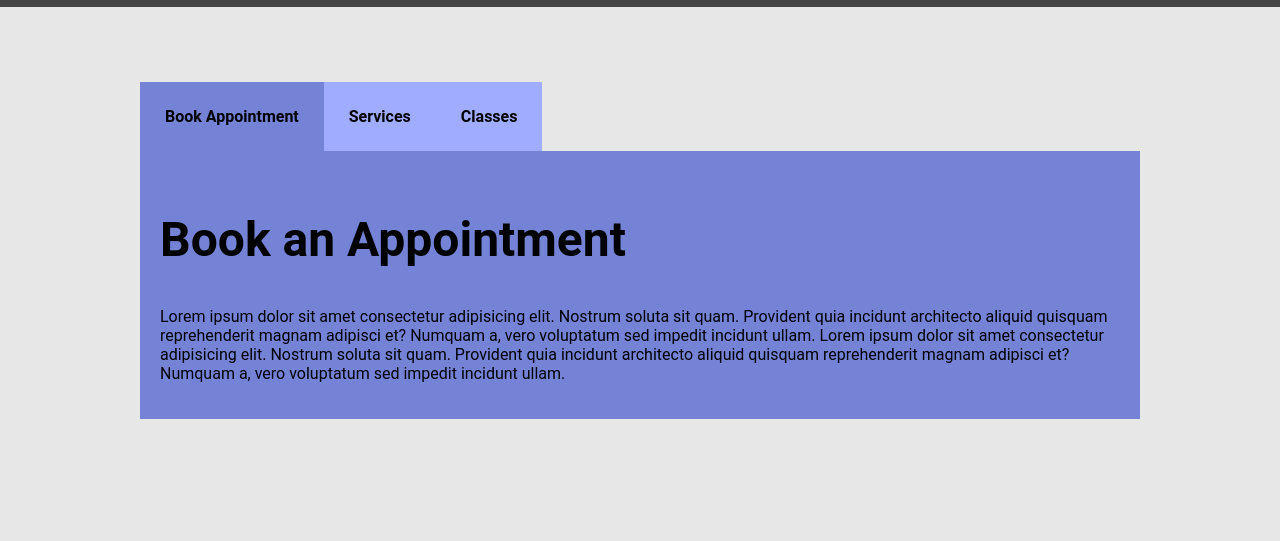
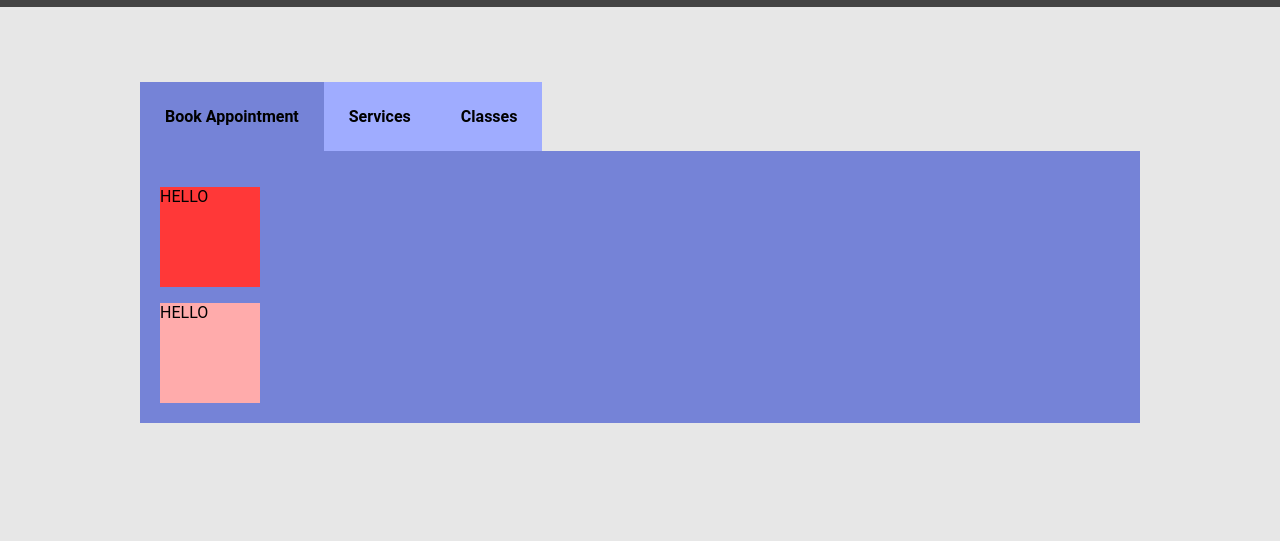
Before and after one commit to Lichargic/Dar-Basmah-ERP, a plain HTML site: page FrontEnd/Html/HomePage.html in a window 1280 px wide. Shown: the part 259-800 px from the top of the page. Drawn offline with Linux system fonts and the light colour scheme.

Commit message:
Small Changes
CSS and html changes section1

```diff
--- a/FrontEnd/Css/HomePage.css
+++ b/FrontEnd/Css/HomePage.css
@@ -1,3 +1,16 @@
+/*
+
+Guide to Coding website:
+- Naming convention: camel case for all ids and classes. EX: (helloWorld, currentLoad)
+- Naming convention: snake case for all variables in css. EX: (snake_case, water_shoot)
+- Naming convention: Pascal case for all variables in css. EX: (HelloWorld, CapitalLetter, Abcd)
+- Dont spam divs! Learn when to use it properly
+- Use Flex instead of grid
+- (to be continued)
+
+*/
+
+
 /* PLACE ALL YOUR VARIABLES HERE!!*/
 :root {
     /* Global Variables*/
@@ -86,7 +99,7 @@ nav {
     font-weight: bold;
 }
 .myTabs .tab {
-    width: 100%;
+    width: 1760px;
     padding: 20px;
     background: var(--tab_selected_color);
     order: 1;
@@ -100,6 +113,19 @@ nav {
 }
 .myTabs input[type='radio']:checked + label {
     background: var(--tab_selected_color);
+}
+.tab {
+    display: flex;
+}
+.insideTab:nth-child(1) {
+    background-color: #ff3838;
+    width: 100px;
+    height: 100px;
+}
+.insideTab:nth-child(2) {
+    background-color: #ffabab;
+    width: 100px;
+    height: 100px;
 }
 
 /* Section 2*/
--- a/FrontEnd/Html/HomePage.html
+++ b/FrontEnd/Html/HomePage.html
@@ -23,22 +23,19 @@
             <label for="">ARA</label>
         </div>
     </header>
+
     <section id="tabsSection">
         <div class="myTabs">
             <input type="radio" id="bookingTab" name="myTabs" checked="checked">
             <label for="bookingTab">Book Appointment</label>
+
             <div class="tab">
-                <h2>Book an Appointment</h2>
-                <p>
-                    Lorem ipsum dolor sit amet consectetur adipisicing elit.
-                    Nostrum soluta sit quam. Provident quia incidunt architecto
-                    aliquid quisquam reprehenderit magnam adipisci et? Numquam a,
-                    vero voluptatum sed impedit incidunt ullam.
-                    Lorem ipsum dolor sit amet consectetur adipisicing elit.
-                    Nostrum soluta sit quam. Provident quia incidunt architecto
-                    aliquid quisquam reprehenderit magnam adipisci et? Numquam a,
-                    vero voluptatum sed impedit incidunt ullam.
-                </p>
+                <div class="insideTab">
+                    <p>HELLO</p>
+                </div>
+                <div class="insideTab">
+                    <p>HELLO</p>
+                </div>
             </div>
 
             <input type="radio" id="servicesTab" name="myTabs">
```
